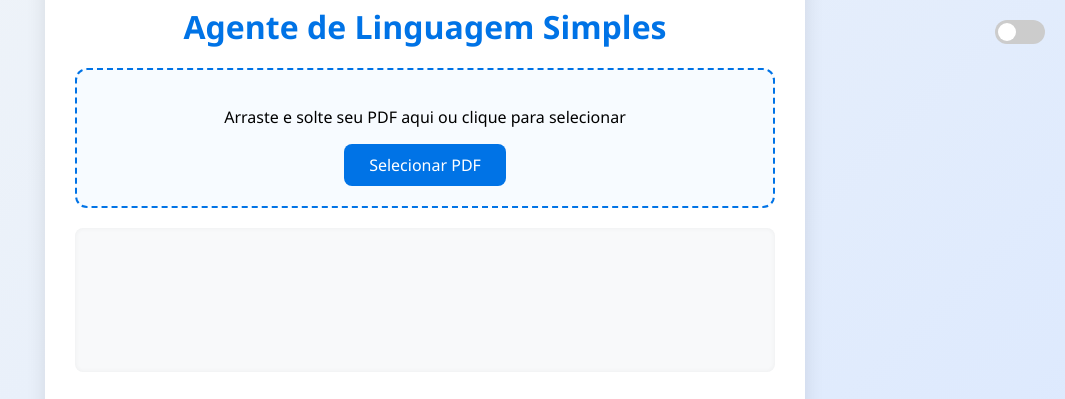
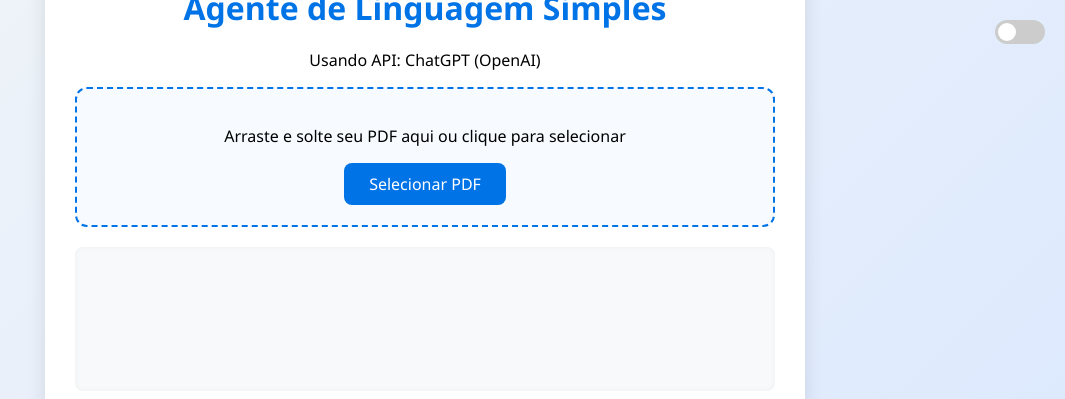
Before and after one commit to andreviniciusdioliveira/projeto-linguaguem-simples, a Flask app: page / in a window 1280 px wide. Shown: the top 399 px of the page, without its empty margins (215-1280 px from the left). Run offline with Flask 3, Linux system fonts and the light colour scheme.

Commit message:
index.html

```diff
--- a/templates/index.html
+++ b/templates/index.html
@@ -3,7 +3,7 @@
 <head>
     <meta charset="UTF-8">
     <meta name="viewport" content="width=device-width, initial-scale=1.0">
-    <title>Agente de Linguagem Simples</title>
+    <title>Agente de Linguagem Simples (ChatGPT)</title>
     <link rel="stylesheet" href="/static/style.css">
 </head>
 <body>
@@ -17,6 +17,7 @@
 
     <div class="container">
         <h1>Agente de Linguagem Simples</h1>
+        <p class="api-indicator">Usando API: ChatGPT (OpenAI)</p>
 
         <div id="drop-area">
             <p>Arraste e solte seu PDF aqui ou clique para selecionar</p>
@@ -44,7 +45,6 @@
 
     <!-- Toast notifications -->
     <div id="toast"></div>
-
     <audio id="toastSound" src="https://actions.google.com/sounds/v1/cartoon/wood_plank_flicks.ogg"></audio>
 
     <script>
@@ -54,7 +54,7 @@
             document.body.classList.toggle('dark-mode', themeSwitch.checked);
         });
 
-        // ---- Leitura em voz alta com botão de parar ----
+        // ---- Leitura em voz alta ----
         let isSpeaking = false;
         let synth = window.speechSynthesis;
         function toggleSpeak() {
```
